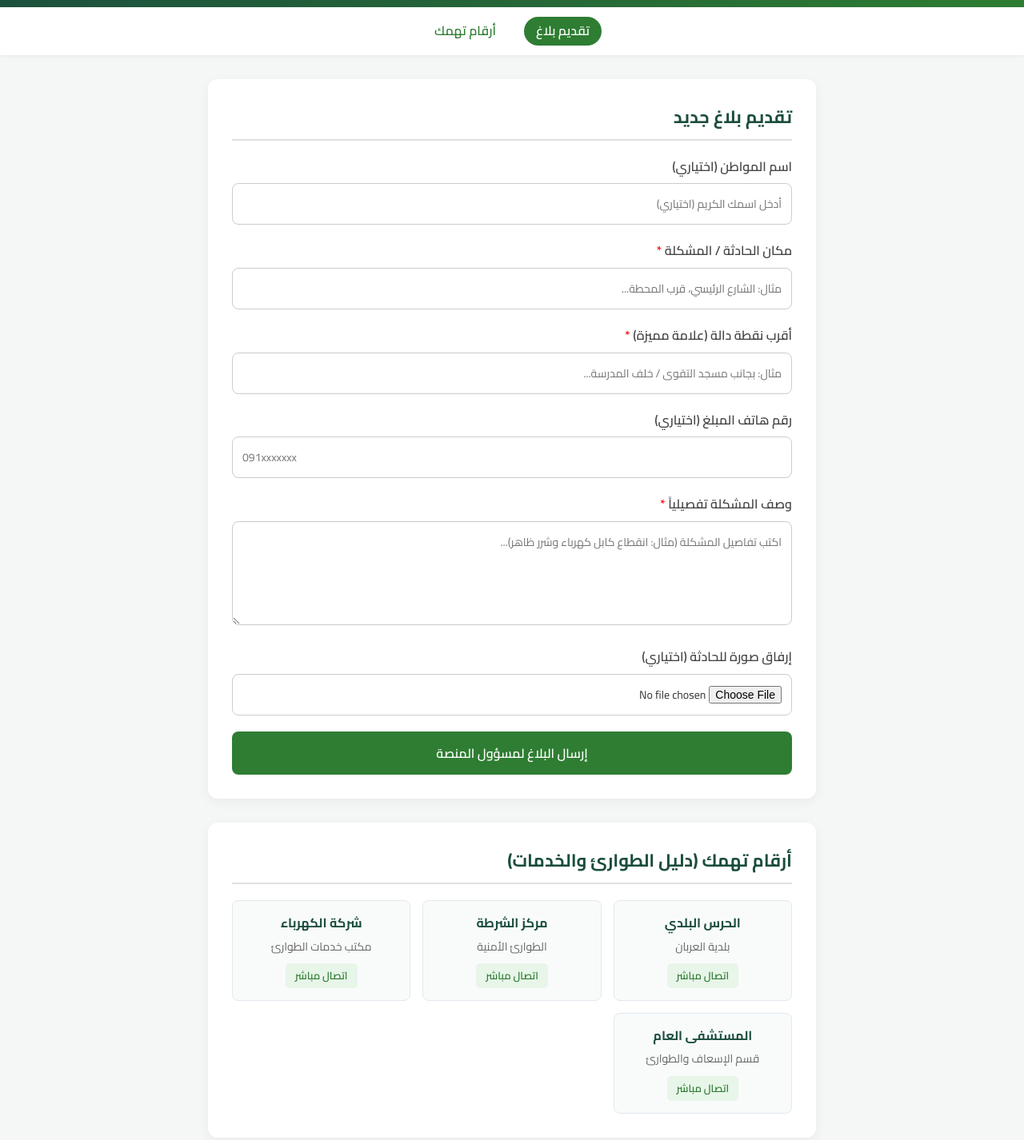
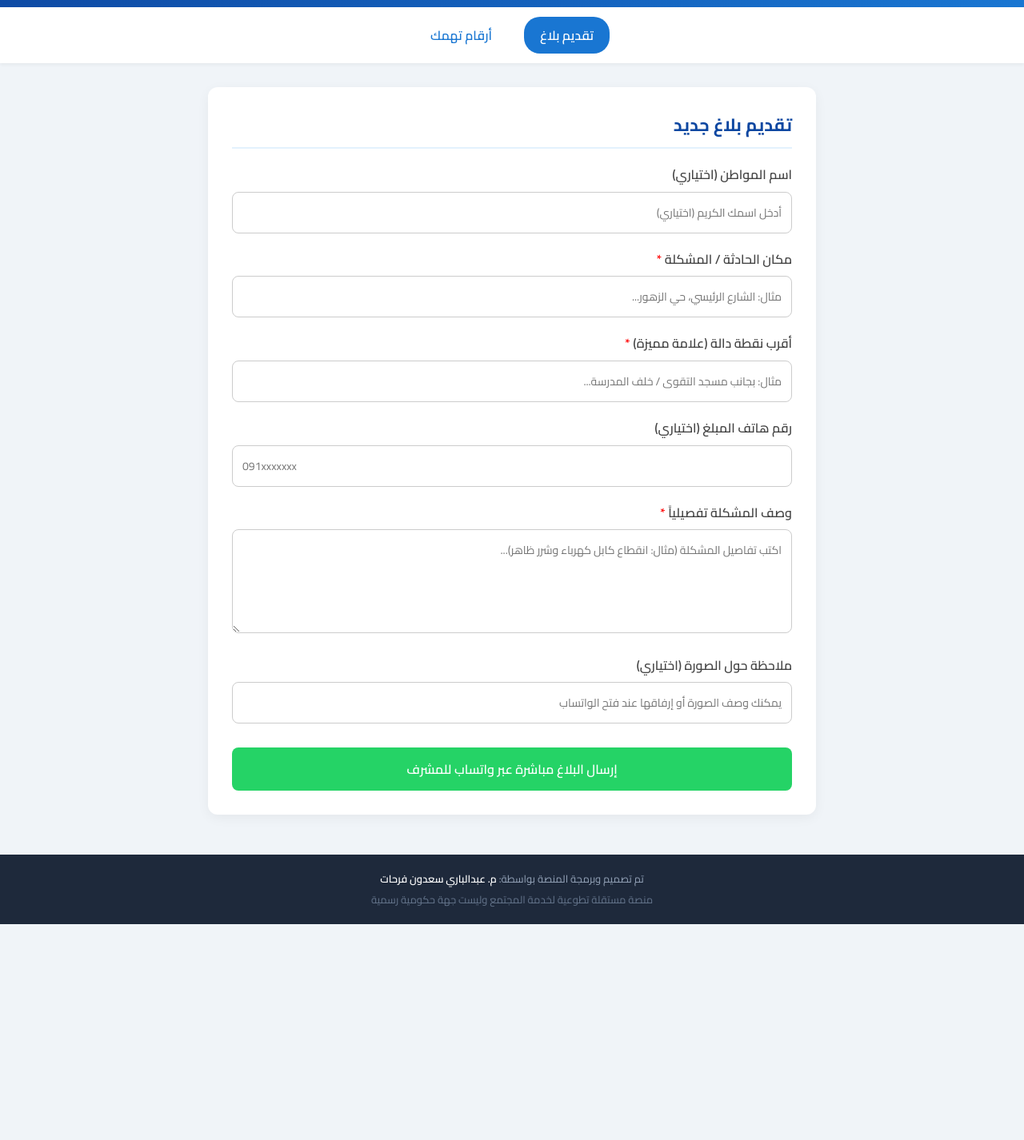
Before and after one commit to aking5498-maker/Awqaf, a plain HTML site: page index.html in a window 1280 px wide. Shown: the part 100-1526 px from the top of the page at 80% size. After the commit the page ends 1256 px from the top, so only its background shows below. Drawn offline with Linux system fonts and the light colour scheme.

Commit message:
Update index.html

```diff
--- a/index.html
+++ b/index.html
@@ -4,7 +4,6 @@
     <meta charset="UTF-8">
     <meta name="viewport" content="width=device-width, initial-scale=1.0">
     <title>منصة صوت العربان - تقديم البلاغات</title>
-    <!-- استيراد خط تجليد أو خط عربي جميل -->
     <link href="https://fonts.googleapis.com/css2?family=Cairo:wght@400;600;700&display=swap" rel="stylesheet">
     <style>
         * {
@@ -14,12 +13,12 @@
             font-family: 'Cairo', sans-serif;
         }
         body {
-            background-color: #f4f7f6;
+            background-color: #f0f4f8;
             color: #333;
             line-height: 1.6;
         }
         header {
-            background: linear-gradient(135deg, #1b4d3e, #2e7d32);
+            background: linear-gradient(135deg, #0d47a1, #1976d2);
             color: white;
             padding: 20px;
             text-align: center;
@@ -44,16 +43,20 @@
             top: 0;
             z-index: 100;
         }
-        nav a {
+        nav button {
+            background: none;
+            border: none;
             text-decoration: none;
-            color: #2e7d32;
+            color: #1976d2;
             font-weight: 600;
-            padding: 5px 15px;
+            font-size: 16px;
+            padding: 8px 20px;
             border-radius: 20px;
+            cursor: pointer;
             transition: all 0.3s;
         }
-        nav a:hover, nav a.active {
-            background-color: #2e7d32;
+        nav button:hover, nav button.active {
+            background-color: #1976d2;
             color: white;
         }
         .container {
@@ -69,10 +72,10 @@
             margin-bottom: 30px;
         }
         .card h2 {
-            color: #1b4d3e;
+            color: #0d47a1;
             margin-bottom: 20px;
             font-size: 22px;
-            border-bottom: 2px solid #e0e0e0;
+            border-bottom: 2px solid #e3f2fd;
             padding-bottom: 10px;
         }
         .form-group {
@@ -93,11 +96,11 @@
             transition: border-color 0.3s;
         }
         .form-group input:focus, .form-group textarea:focus {
-            border-color: #2e7d32;
+            border-color: #1976d2;
             outline: none;
         }
         .btn {
-            background-color: #2e7d32;
+            background-color: #1976d2;
             color: white;
             border: none;
             padding: 12px 25px;
@@ -107,63 +110,63 @@
             cursor: pointer;
             width: 100%;
             transition: background 0.3s;
+            margin-top: 10px;
         }
         .btn:hover {
-            background-color: #1b4d3e;
+            background-color: #0d47a1;
+        }
+        .btn-whatsapp {
+            background-color: #25d366;
+            margin-top: 10px;
+        }
+        .btn-whatsapp:hover {
+            background-color: #128c7e;
         }
         /* قسم أرقام تهمك */
         .grid-contacts {
             display: grid;
-            grid-template-columns: repeat(auto-fit, minmax(220px, 1fr));
+            grid-template-columns: repeat(auto-fit, minmax(240px, 1fr));
             gap: 15px;
         }
         .contact-box {
-            background: #f9fbfb;
+            background: #f8fafc;
             border: 1px solid #e2e8f0;
-            padding: 15px;
+            padding: 18px;
             border-radius: 8px;
             text-align: center;
         }
         .contact-box h3 {
             font-size: 16px;
-            color: #1b4d3e;
-            margin-bottom: 5px;
-        }
-        .contact-box p {
-            font-size: 14px;
-            color: #666;
-            margin-bottom: 10px;
+            color: #0d47a1;
+            margin-bottom: 8px;
         }
         .contact-box a {
             display: inline-block;
-            background-color: #e8f5e9;
-            color: #2e7d32;
-            padding: 5px 12px;
-            border-radius: 5px;
+            background-color: #e3f2fd;
+            color: #1976d2;
+            padding: 6px 15px;
+            border-radius: 6px;
             text-decoration: none;
             font-size: 13px;
             font-weight: 600;
+            margin-top: 8px;
+        }
+        .page-section {
+            display: none;
+        }
+        .page-section.active {
+            display: block;
         }
         footer {
             text-align: center;
             padding: 20px;
-            background-color: #222;
-            color: #aaa;
+            background-color: #1e293b;
+            color: #94a3b8;
             font-size: 13px;
             margin-top: 50px;
         }
         footer span {
             color: #fff;
-            font-weight: 600;
-        }
-        .alert-success {
-            background-color: #d4edda;
-            color: #155724;
-            padding: 12px;
-            border-radius: 8px;
-            margin-bottom: 20px;
-            display: none;
-            text-align: center;
             font-weight: 600;
         }
     </style>
@@ -176,18 +179,17 @@
     </header>
 
     <nav>
-        <a href="#report-section" class="active">تقديم بلاغ</a>
-        <a href="#contacts-section">أرقام تهمك</a>
+        <button id="navReport" class="active" onclick="switchPage('report')">تقديم بلاغ</button>
+        <button id="navContacts" onclick="switchPage('contacts')">أرقام تهمك</button>
     </nav>
 
     <div class="container">
 
-        <!-- قسم تقديم بلاغ -->
-        <div id="report-section" class="card">
+        <!-- واجهة تقديم بلاغ -->
+        <div id="reportPage" class="card page-section active">
             <h2>تقديم بلاغ جديد</h2>
-            <div id="successMessage" class="alert-success">تم إرسال بلاغك بنجاح إلى مسؤول المنصة للمراجعة والمتابعة. شكراً لتعاونكم!</div>
 
-            <form id="reportForm" onsubmit="submitReport(event)">
+            <form id="reportForm" onsubmit="sendToWhatsApp(event)">
                 <div class="form-group">
                     <label for="citizenName">اسم المواطن (اختياري)</label>
                     <input type="text" id="citizenName" placeholder="أدخل اسمك الكريم (اختياري)">
@@ -195,10 +197,10 @@
 
                 <div class="form-group">
                     <label for="incidentLocation">مكان الحادثة / المشكلة <span style="color: red;">*</span></label>
-                    <input type="text" id="incidentLocation" required placeholder="مثال: الشارع الرئيسي، قرب المحطة...">
+                    <input type="text" id="incidentLocation" required placeholder="مثال: الشارع الرئيسي، حي الزهور...">
                 </div>
 
-                <div class="form-group">
+                <div class="main-group form-group">
                     <label for="landmark">أقرب نقطة دالة (علامة مميزة) <span style="color: red;">*</span></label>
                     <input type="text" id="landmark" required placeholder="مثال: بجانب مسجد التقوى / خلف المدرسة...">
                 </div>
@@ -214,37 +216,45 @@
                 </div>
 
                 <div class="form-group">
-                    <label for="incidentImage">إرفاق صورة للحادثة (اختياري)</label>
-                    <input type="file" id="incidentImage" accept="image/*">
+                    <label for="incidentImage">ملاحظة حول الصورة (اختياري)</label>
+                    <input type="text" id="imageNote" placeholder="يمكنك وصف الصورة أو إرفاقها عند فتح الواتساب">
                 </div>
 
-                <button type="submit" class="btn">إرسال البلاغ لمسؤول المنصة</button>
+                <button type="submit" class="btn btn-whatsapp">إرسال البلاغ مباشرة عبر واتساب للمشرف</button>
             </form>
         </div>
 
-        <!-- قسم أرقام تهمك -->
-        <div id="contacts-section" class="card">
-            <h2>أرقام تهمك (دليل الطوارئ والخدمات)</h2>
+        <!-- واجهة أرقام تهمك المستقلة -->
+        <div id="contactsPage" class="card page-section">
+            <h2>أرقام تهمك (دليل الجهات الخدمية والأمنية)</h2>
             <div class="grid-contacts">
                 <div class="contact-box">
-                    <h3>الحرس البلدي</h3>
-                    <p>بلدية العربان</p>
-                    <a href="tel:0000000000">اتصال مباشر</a>
+                    <h3>جهاز الحرس البلدي العربان</h3>
+                    <a href="tel:0910000000">اتصال مباشر</a>
                 </div>
                 <div class="contact-box">
-                    <h3>مركز الشرطة</h3>
-                    <p>الطوارئ الأمنية</p>
-                    <a href="tel:0000000000">اتصال مباشر</a>
+                    <h3>مكتب خدمات شركة الكهرباء العربان</h3>
+                    <a href="tel:0910000000">اتصال مباشر</a>
                 </div>
                 <div class="contact-box">
-                    <h3>شركة الكهرباء</h3>
-                    <p>مكتب خدمات الطوارئ</p>
-                    <a href="tel:0000000000">اتصال مباشر</a>
+                    <h3>مستشفى العربان العام</h3>
+                    <a href="tel:0910000000">اتصال مباشر</a>
                 </div>
                 <div class="contact-box">
-                    <h3>المستشفى العام</h3>
-                    <p>قسم الإسعاف والطوارئ</p>
-                    <a href="tel:0000000000">اتصال مباشر</a>
+                    <h3>مستشفى العربان الشرقية</h3>
+                    <a href="tel:0910000000">اتصال مباشر</a>
+                </div>
+                <div class="contact-box">
+                    <h3>مستشفى العربان التخصصي لصحة الأسرة</h3>
+                    <a href="tel:0910000000">اتصال مباشر</a>
+                </div>
+                <div class="contact-box">
+                    <h3>مركز الشرطة العربان الشرقية</h3>
+                    <a href="tel:0910000000">اتصال مباشر</a>
+                </div>
+                <div class="contact-box">
+                    <h3>مركز الشرطة العربان الغربية</h3>
+                    <a href="tel:0910000000">اتصال مباشر</a>
                 </div>
             </div>
         </div>
@@ -253,22 +263,55 @@
 
     <footer>
         <p>تم تصميم وبرمجة المنصة بواسطة: <span>م. عبدالباري سعدون فرحات</span></p>
-        <p style="margin-top: 5px; color: #888;">منصة مستقلة تطوعية لخدمة المجتمع وليست جهة حكومية رسمية</p>
+        <p style="margin-top: 5px; color: #64748b;">منصة مستقلة تطوعية لخدمة المجتمع وليست جهة حكومية رسمية</p>
     </footer>
 
     <script>
-        function submitReport(event) {
+        function switchPage(pageId) {
+            // إخفاء الكل
+            document.getElementById('reportPage').classList.remove('active');
+            document.getElementById('contactsPage').classList.remove('active');
+            document.getElementById('navReport').classList.remove('active');
+            document.getElementById('navContacts').classList.remove('active');
+
+            // إظهار الصفحة المطلوبة
+            if (pageId === 'report') {
+                document.getElementById('reportPage').classList.add('active');
+                document.getElementById('navReport').classList.add('active');
+            } else {
+                document.getElementById('contactsPage').classList.add('active');
+                document.getElementById('navContacts').classList.add('active');
+            }
+        }
+
+        function sendToWhatsApp(event) {
             event.preventDefault();
 
-            // هنا يمكنك لاحقاً ربط الكود بقاعدة بيانات أو إرسال البيانات لتليجرام/واتساب المسؤول
-            document.getElementById('successMessage').style.display = 'block';
-            document.getElementById('reportForm').reset();
+            // استخراج البيانات المدخلة
+            const name = document.getElementById('citizenName').value || 'مواطن (لم يذكر الاسم)';
+            const location = document.getElementById('incidentLocation').value;
+            const landmark = document.getElementById('landmark').value;
+            const phone = document.getElementById('phone').value || 'غير متوفر';
+            const desc = document.getElementById('description').value;
+            const imageNote = document.getElementById('imageNote').value;
 
-            window.scrollTo({ top: 0, behavior: 'smooth' });
+            // رقم هاتفك كمشرف (استبدل الرقم أدناه برقم الواتساب الخاص بك مع رمز الدولة، مثال: 21891XXXXXXX)
+            const adminPhone = "218910000000";
 
-            setTimeout(() => {
-                document.getElementById('successMessage').style.display = 'none';
-            }, 5000);
+            // صياغة رسالة الواتساب بشكل منظم
+            let message = `🚨 *بلاغ جديد عبر منصة صوت العربان*%0A%0A`;
+            message += `👤 *المبلغ:* ${name}%0A`;
+            message += `📍 *مكان الحادثة:* ${location}%0A`;
+            message += `📌 *أقرب نقطة دالة:* ${landmark}%0A`;
+            message += `📞 *رقم الهاتف:* ${phone}%0A`;
+            message += `📝 *تفاصيل المشكلة:* ${desc}%0A`;
+            if(imageNote) {
+                message += `📷 *ملاحظة الصورة:* ${imageNote}%0A`;
+            }
+
+            // فتح تطبيق واتساب وإرسال الرسالة مباشرة
+            const whatsappURL = `https://wa.me/${adminPhone}?text=${message}`;
+            window.open(whatsappURL, '_blank');
         }
     </script>
 </body>
```
